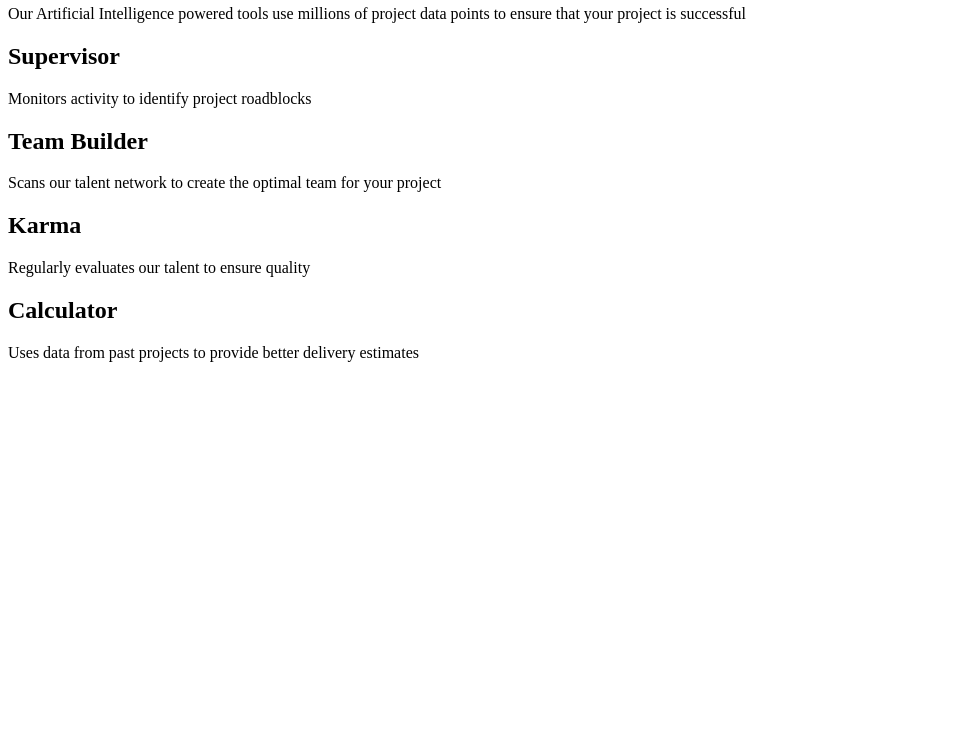
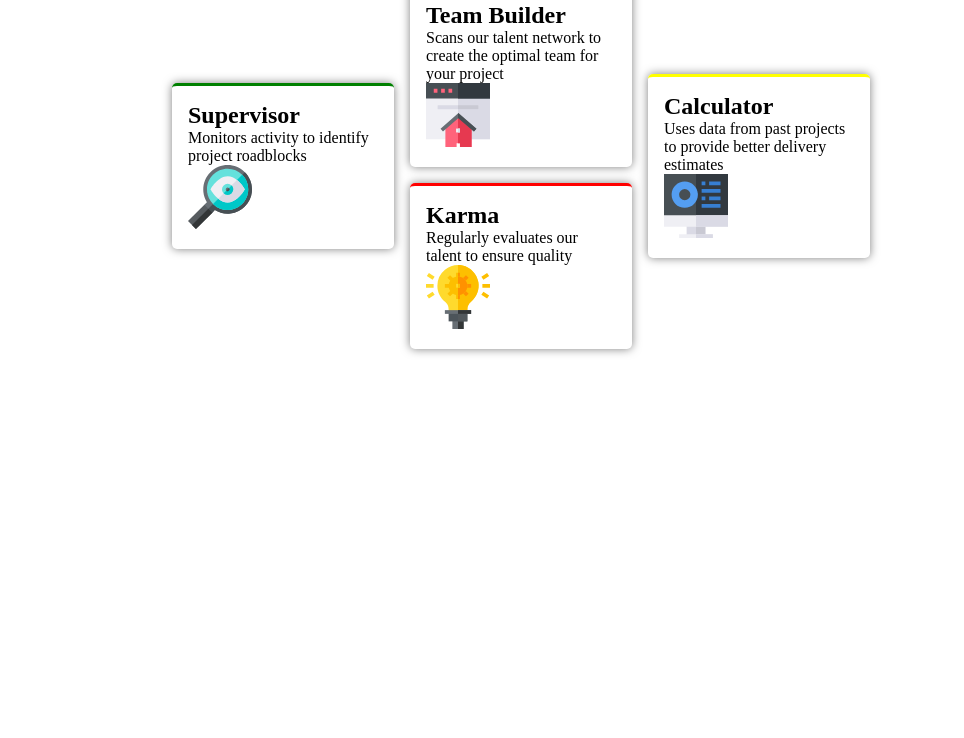
Before and after one commit to adilaltynbekov/four-card-feature-section-master, a plain HTML site: page index.html in a window 1280 px wide. Shown: the part 62-800 px from the top of the page, without its empty margins (0-964 px from the left). Drawn offline with Linux system fonts and the light colour scheme.

Commit message:
feat: add cards container layout

```diff
--- a/css/styles.css
+++ b/css/styles.css
@@ -0,0 +1,52 @@
+* {
+  margin: 0;
+  padding: 0;
+  box-sizing: border-box;
+}
+
+.container {
+  max-width: 62.5rem;
+  padding: 0 2rem;
+  margin: 0 auto;
+}
+
+/*
+flex-grow: 0;
+flex-shrink: 1;
+flex-basis: auto
+*/
+
+.cards__container {
+  display: flex;
+  gap: 1rem;
+  align-items: center;
+}
+
+.cards__card-container {
+  display: flex;
+  gap: 1rem;
+  flex-direction: column;
+  align-items: center;
+}
+
+.cards__card {
+  /* background-color: orangered; */
+  /* flex: 1; */
+  width: 222px;
+  border-radius: 5px;
+  box-shadow: 0 0 10px rgba(0, 0, 0, 0.5);
+  padding: 1rem;
+}
+
+.cards__card:nth-child(1) {
+  border-top: 3px solid green;
+}
+.cards__card:nth-child(2) {
+  border-top: 3px solid red;
+}
+.cards__card:nth-child(3) {
+  border-top: 3px solid yellow;
+}
+.cards__card:nth-child(4) {
+  border-top: 3px solid blue;
+}
--- a/index.html
+++ b/index.html
@@ -26,7 +26,7 @@
   <body>
     <main>
       <section class="cards__section">
-        <header class="cards__header">
+        <header class="cards__header container">
           <h1 class="cards__title">
             Reliable, efficient delivery Powered by Technology
           </h1>
@@ -36,31 +36,53 @@
           </p>
         </header>
 
-        <div class="cards__container">
+        <div class="cards__container container">
           <article class="cards__card">
             <h2 class="cards__card-title">Supervisor</h2>
             <p class="cards__card-description">
               Monitors activity to identify project roadblocks
             </p>
+            <img
+              class="cards__card-img"
+              src="images/icon-supervisor.svg"
+              alt="Supervisor"
+            />
           </article>
+          <div class="cards__card-container">
             <article class="cards__card">
               <h2 class="cards__card-title">Team Builder</h2>
               <p class="cards__card-description">
                 Scans our talent network to create the optimal team for your
                 project
               </p>
+              <img
+                class="cards__card-img"
+                src="images/icon-team-builder.svg"
+                alt="Team Builder"
+              />
             </article>
             <article class="cards__card">
               <h2 class="cards__card-title">Karma</h2>
               <p class="cards__card-description">
                 Regularly evaluates our talent to ensure quality
               </p>
+              <img
+                class="cards__card-img"
+                src="images/icon-karma.svg"
+                alt="Karma"
+              />
             </article>
+          </div>
           <article class="cards__card">
             <h2 class="cards__card-title">Calculator</h2>
             <p class="cards__card-description">
               Uses data from past projects to provide better delivery estimates
             </p>
+            <img
+              class="cards__card-img"
+              src="images/icon-calculator.svg"
+              alt="Calculator"
+            />
           </article>
         </div>
       </section>
```
Lines whose indentation alone changed are shown as unchanged.
